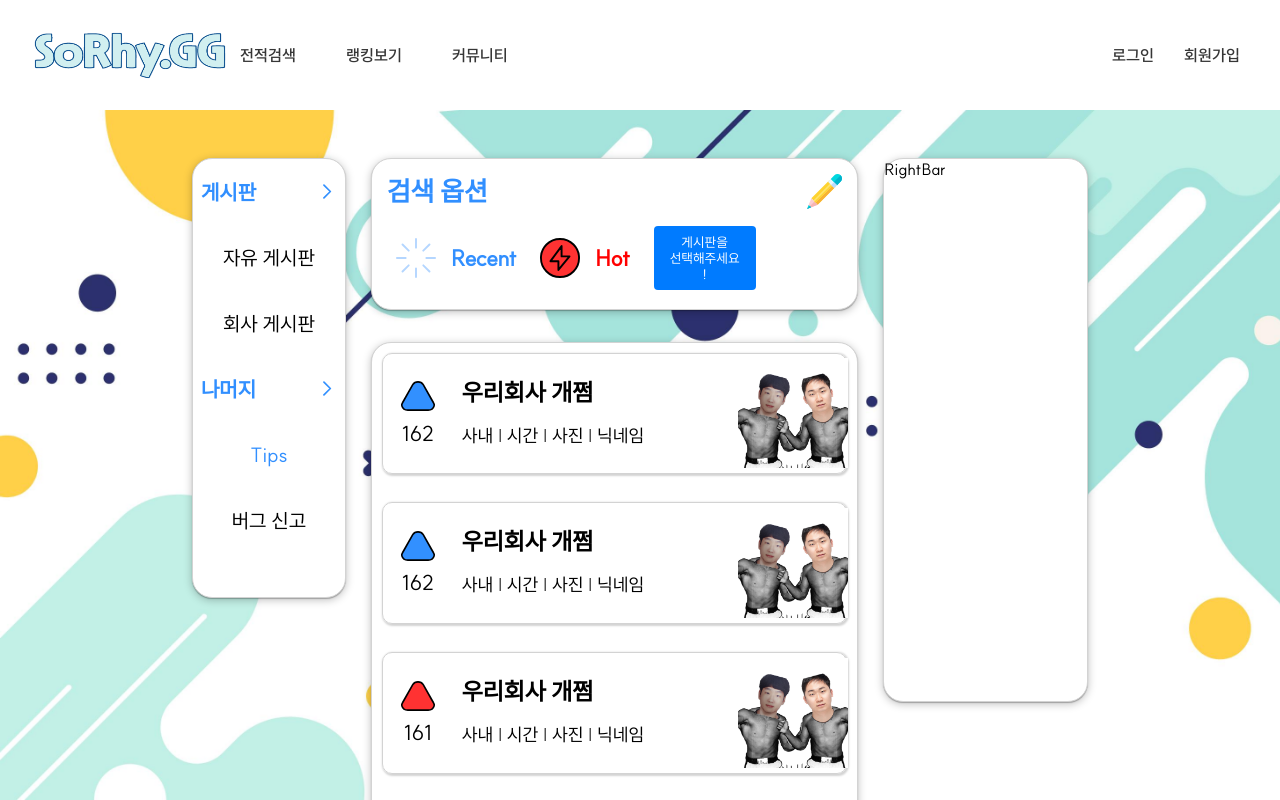
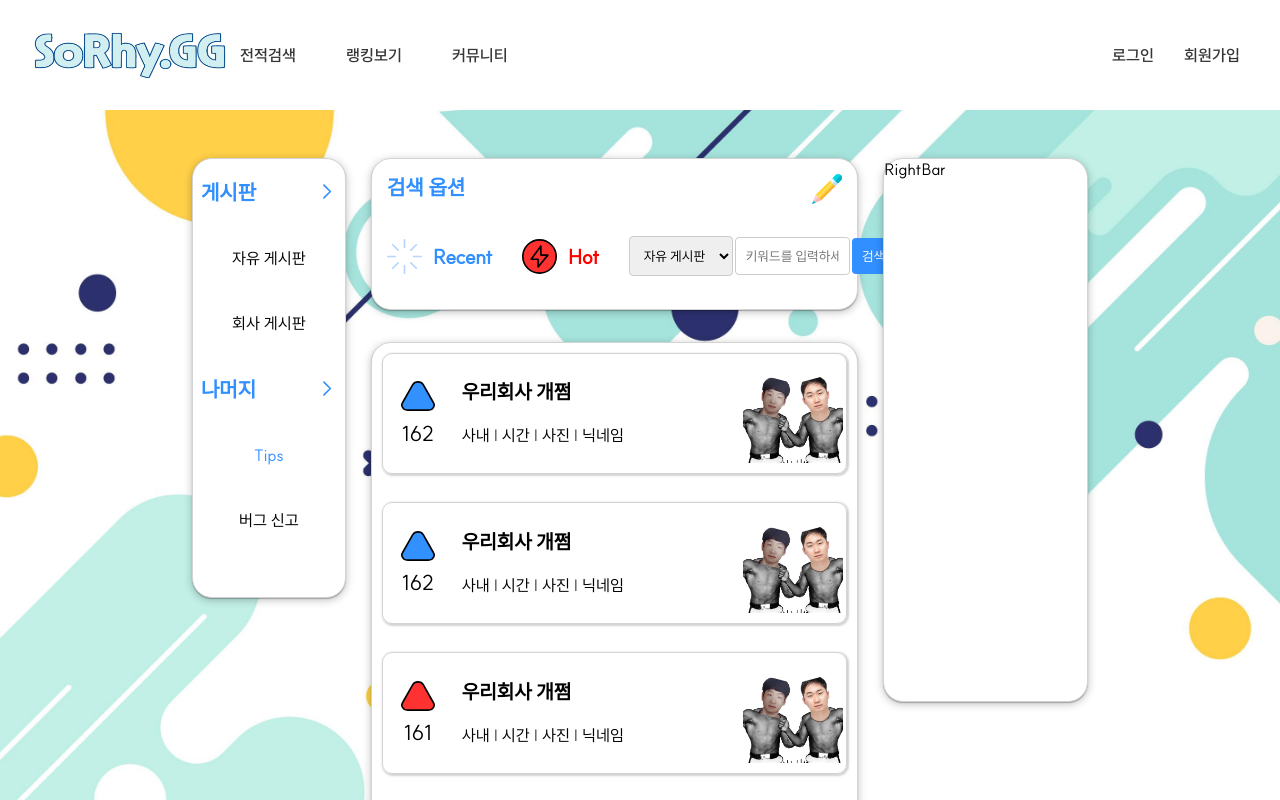
Before and after one commit to yryryr96/refactor_sorhy, a Next.js app in the folder frontend/: page /articles in a window 1280 px wide. Both pictures are taken after a click on the element "Tips". Shown: the top 800 px of the page. Built offline with nearby package versions, Linux system fonts and the light colour scheme.

Commit message:
Feat : Searchbar UI 완료

```diff
--- a/frontend/src/pageComponents/articles/components/mainbar/contents/Contents.Styled.tsx
+++ b/frontend/src/pageComponents/articles/components/mainbar/contents/Contents.Styled.tsx
@@ -7,7 +7,7 @@ const StyledContentsBox = styled.div`
     height: 74vh;
     padding: 2% 2%;
     border: 1px solid lightgray;
-    background-color : white;
+    background-color: white;
     border-radius: 20px;
     box-shadow: rgba(0, 0, 0, 0.25) 0px 0.0625em 0.0625em, rgba(0, 0, 0, 0.25) 0px 0.125em 0.5em,
         rgba(255, 255, 255, 0.1) 0px 0px 0px 1px inset;
@@ -70,7 +70,7 @@ const StyledCenterHead = styled.div`
     align-items: center;
     width: 100%;
     height: 50%;
-    font-size: 24px;
+    font-size: 20px;
     font-weight: bold;
 `;
 
@@ -79,7 +79,7 @@ const StyledCenterTail = styled.div`
     align-items: center;
     width: 100%;
     height: 50%;
-    font-size: 18px;
+    font-size: 16px;
 `;
 
 export {
--- a/frontend/src/pageComponents/articles/components/mainbar/contents/components/tips/index.tsx
+++ b/frontend/src/pageComponents/articles/components/mainbar/contents/components/tips/index.tsx
@@ -26,7 +26,7 @@ const Tips = (props: any) => {
                     <StyledCenterTail>사내 | 시간 | 사진 | 닉네임</StyledCenterTail>
                 </StyledCenterContainer>
                 <StyledRightContainer>
-                    <Image src="/friends.jpg" width={110} height={110} alt="쌍둥바오" />
+                    <Image src="/friends.jpg" width={100} height={100} alt="쌍둥바오" />
                 </StyledRightContainer>
             </StyledContentContainer>
             <StyledContentContainer>
@@ -39,7 +39,7 @@ const Tips = (props: any) => {
                     <StyledCenterTail>사내 | 시간 | 사진 | 닉네임</StyledCenterTail>
                 </StyledCenterContainer>
                 <StyledRightContainer>
-                    <Image src="/friends.jpg" width={110} height={110} alt="쌍둥바오" />
+                    <Image src="/friends.jpg" width={100} height={100} alt="쌍둥바오" />
                 </StyledRightContainer>
             </StyledContentContainer>
             <StyledContentContainer>
@@ -52,7 +52,7 @@ const Tips = (props: any) => {
                     <StyledCenterTail>사내 | 시간 | 사진 | 닉네임</StyledCenterTail>
                 </StyledCenterContainer>
                 <StyledRightContainer>
-                    <Image src="/friends.jpg" width={110} height={110} alt="쌍둥바오" />
+                    <Image src="/friends.jpg" width={100} height={100} alt="쌍둥바오" />
                 </StyledRightContainer>
             </StyledContentContainer>
             <StyledContentContainer>
@@ -65,7 +65,7 @@ const Tips = (props: any) => {
                     <StyledCenterTail>사내 | 시간 | 사진 | 닉네임</StyledCenterTail>
                 </StyledCenterContainer>
                 <StyledRightContainer>
-                    <Image src="/friends.jpg" width={110} height={110} alt="쌍둥바오" />
+                    <Image src="/friends.jpg" width={100} height={100} alt="쌍둥바오" />
                 </StyledRightContainer>
             </StyledContentContainer>
         </StyledContentsBox>
--- a/frontend/src/pageComponents/articles/components/mainbar/searchbar/Searchbar.Styled.tsx
+++ b/frontend/src/pageComponents/articles/components/mainbar/searchbar/Searchbar.Styled.tsx
@@ -8,19 +8,19 @@ const StyledSearchBar = styled.div`
     padding: 3% 3%;
     border: 1px solid lightgray;
     border-radius: 20px;
-    background-color : white;
+    background-color: white;
     box-shadow: rgba(0, 0, 0, 0.25) 0px 0.0625em 0.0625em, rgba(0, 0, 0, 0.25) 0px 0.125em 0.5em,
         rgba(255, 255, 255, 0.1) 0px 0px 0px 1px inset;
     gap: 10%;
 `;
 
 const TopContainer = styled.div`
-    display : flex;
-    justify-content : space-between;
+    display: flex;
+    justify-content: space-between;
     width: 100%;
     height: 30%;
 
-    font-size: 27px;
+    font-size: 21px;
     font-weight: bold;
     color: #318fff;
 `;
@@ -32,20 +32,43 @@ const BottomContainer = styled.div`
 
     width: 30%; // 100%
     height: 70%;
-    padding: 0% 2%;
-
+    gap: 2px;
 `;
 
 const ClickBox = styled.div.attrs<any>((props) => ({
-    color : props.color ||  '#318fff'
+    color: props.color || '#318fff',
 }))`
-    display : flex;
-    align-items : center;
-    padding : 0% 20% 0% 0%;
-    font-size : 22px;
-    font-weight : bold;
-    color : ${(props) => props.color};
-    gap : 15px;
+    display: flex;
+    align-items: center;
+    padding: 0% 20% 0% 0%;
+    font-size: 20px;
+    font-weight: bold;
+    color: ${(props) => props.color};
+    gap: 11px;
+`;
 
-`
-export { StyledSearchBar, TopContainer, BottomContainer ,ClickBox };
+const SelectBox = styled.select`
+    width: 8.5vw;
+    padding: 10px;
+    border: 1px solid #ccc;
+    border-radius: 4px;
+`;
+
+const SearchInput = styled.input`
+    width: 9vw;
+    padding: 10px;
+    border: 1px solid #ccc;
+    border-radius: 4px;
+`;
+
+const SearchButton = styled.button`
+    width: 4vw;
+    padding: 10px;
+    background: #318fff;
+    color: #fff;
+    border: none;
+    border-radius: 4px;
+    cursor: pointer;
+`;
+
+export { StyledSearchBar, TopContainer, BottomContainer, ClickBox, SelectBox, SearchInput, SearchButton };
--- a/frontend/src/pageComponents/articles/components/mainbar/searchbar/index.tsx
+++ b/frontend/src/pageComponents/articles/components/mainbar/searchbar/index.tsx
@@ -1,41 +1,48 @@
 'use client';
 import React, { useState } from 'react';
-import { StyledSearchBar, TopContainer, BottomContainer,ClickBox } from './Searchbar.Styled';
+import {
+    StyledSearchBar,
+    TopContainer,
+    BottomContainer,
+    ClickBox,
+    SelectBox,
+    SearchInput,
+    SearchButton,
+} from './Searchbar.Styled';
 import DropBox from '@/components/dropbox';
 import Image from 'next/image';
 
 const SearchBar = () => {
+    const [selectedOption, setSelectedOption] = useState<String>('');
+
     const options = [
         { label: 'Option 1', value: 'option1' },
         { label: 'Option 2', value: 'option2' },
         { label: 'Option 3', value: 'option3' },
     ];
 
-    const [selectedOption, setSelectedOption] = useState<String>('');
     return (
         <StyledSearchBar>
             <TopContainer>
                 검색 옵션
-                <Image src="/pencil_icon2.svg" width={35} height={35} alt="Pencil_Icon"/>
+                <Image src="/pencil_icon2.svg" width={30} height={30} alt="Pencil_Icon" />
             </TopContainer>
             <BottomContainer>
-
                 <ClickBox>
-            <Image src="/recenticon.svg" width={40} height={40} alt="Recent"/>
+                    <Image src="/recenticon.svg" width={35} height={35} alt="Recent" />
                     Recent
                 </ClickBox>
                 <ClickBox color="red">
-                <Image src="/hoticon.svg" width={40} height={40} alt="Hot"/>
+                    <Image src="/hoticon.svg" width={35} height={35} alt="Hot" />
                     Hot
                 </ClickBox>
-            <DropBox
-                options={options}
-                onSelect={(selectedValue: String) => {
-                    setSelectedOption(selectedValue);
-                }}
-            />
-            {selectedOption}
-
+                <SelectBox>
+                    <option value="option1">자유 게시판</option>
+                    <option value="option2">회사 게시판</option>
+                    <option value="option3">Tips</option>
+                </SelectBox>
+                <SearchInput type="text" placeholder="키워드를 입력하세요" />
+                <SearchButton type="submit">검색</SearchButton>
             </BottomContainer>
         </StyledSearchBar>
     );
--- a/frontend/src/pageComponents/articles/components/sidebar/Sidebar.Styled.tsx
+++ b/frontend/src/pageComponents/articles/components/sidebar/Sidebar.Styled.tsx
@@ -2,21 +2,21 @@ import styled, { css } from 'styled-components';
 
 const StyledSideBar = styled.div`
     display: flex;
-    position : relative;
+    position: relative;
     flex-direction: column;
     width: 30vw;
     height: 55vh;
     border: 1px solid lightgray;
-    background-color : white;
+    background-color: white;
     border-radius: 20px;
     box-shadow: rgba(0, 0, 0, 0.25) 0px 0.0625em 0.0625em, rgba(0, 0, 0, 0.25) 0px 0.125em 0.5em,
         rgba(255, 255, 255, 0.1) 0px 0px 0px 1px inset;
     gap: -1%;
-    z-index : 2;
+    z-index: 2;
 `;
 
 const StyledSideItem = styled.div.attrs<any>((props) => ({
-    font_size: props.font_size || props.theme.fontSizes.medium,
+    font_size: props.font_size || props.theme.fontSizes.small,
     font_weight: props.font_weight || 'normal',
     color: props.color || 'black',
 }))`
```
Also changed, not shown: frontend/src/pageComponents/articles/Articles.Styled.tsx (+6 -6 lines). Lines whose indentation alone changed are shown as unchanged.
